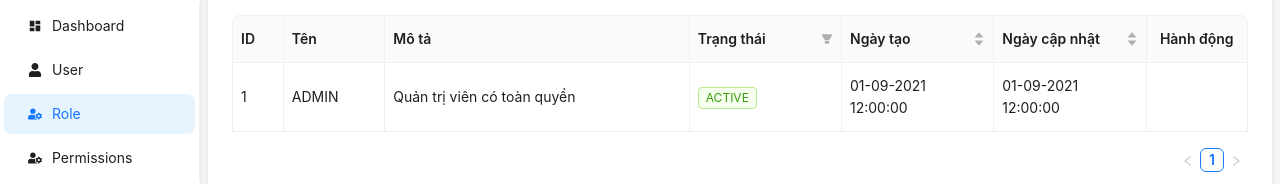
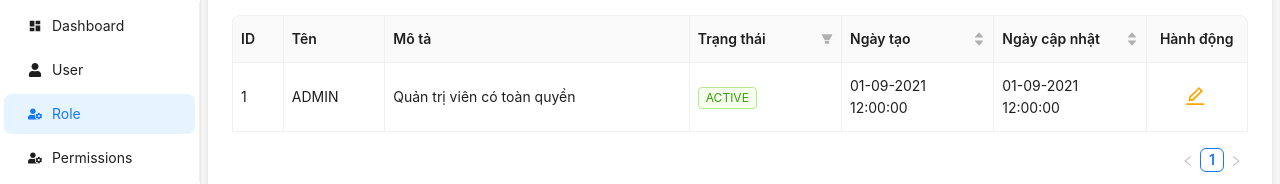
Before and after one commit to tangthiendat/ct250-admin, a React (Vite) app: page /roles in a window 1280 px wide. Shown: the part 125-309 px from the top of the page. Built offline with nearby package versions, Linux system fonts and the light colour scheme.

Commit message:
feat: update role ui

```diff
--- a/src/features/auth/roles/RolePermissions.tsx
+++ b/src/features/auth/roles/RolePermissions.tsx
@@ -13,6 +13,7 @@ import { useEffect, useState } from "react";
 
 interface RolePermissionsProps {
   form: FormInstance<IRole>;
+  roleToUpdate?: IRole;
 }
 
 const permissionData: IPermission[] = [
@@ -126,7 +127,10 @@ const permissionData: IPermission[] = [
   },
 ];
 
-const RolePermissions: React.FC<RolePermissionsProps> = ({ form }) => {
+const RolePermissions: React.FC<RolePermissionsProps> = ({
+  form,
+  roleToUpdate,
+}) => {
   const allRolePermissions = groupBy<IPermission, string>(
     permissionData,
     (permission) => permission.module,
@@ -144,6 +148,26 @@ const RolePermissions: React.FC<RolePermissionsProps> = ({ form }) => {
       ),
     });
   }, [selectedPermissions, form]);
+
+  //set selectedPermissions when there is a roleToUpdate
+  useEffect(() => {
+    if (roleToUpdate) {
+      setSelectedPermissions((prev) => {
+        const rolePermissions = groupBy<IPermission, string>(
+          roleToUpdate.permissions,
+          (permission) => permission.module,
+        );
+        const newSelectedPermissions = new Map<string, Set<number>>(prev);
+        rolePermissions.forEach((permissions, module) => {
+          newSelectedPermissions.set(
+            module,
+            new Set(permissions.map((permission) => permission.permissionId)),
+          );
+        });
+        return newSelectedPermissions;
+      });
+    }
+  }, [roleToUpdate]);
 
   function isModuleChecked(module: string): boolean {
     const selectedPermissionIds = selectedPermissions.get(module) || new Set();
--- a/src/features/auth/roles/RolesTable.tsx
+++ b/src/features/auth/roles/RolesTable.tsx
@@ -1,79 +1,116 @@
-import { Table, TableProps, Tag } from "antd";
+import { Space, Table, TableProps, Tag } from "antd";
 import { IPermission, IRole } from "../../../interfaces";
 import { formatDate } from "date-fns";
+import UpdateRole from "./UpdateRole";
 
 const permissionData: IPermission[] = [
   {
     permissionId: 1,
-    name: "Create Flight",
-    apiPath: "/api/v1/flights",
+    name: "Create a user",
+    apiPath: "/api/v1/users",
     method: "POST",
-    module: "FLIGHT",
+    module: "USER",
     createdAt: "2021-09-01",
     updatedAt: "2021-09-01",
   },
   {
     permissionId: 2,
-    name: "Read Flight",
-    apiPath: "/api/v1/flights",
+    name: "Read a user",
+    apiPath: "/api/v1/users",
     method: "GET",
-    module: "FLIGHT",
+    module: "USER",
     createdAt: "2021-09-01",
     updatedAt: "2021-09-01",
   },
   {
     permissionId: 3,
-    name: "Update Flight",
-    apiPath: "/api/v1/flights/{id}",
+    name: "Update a user",
+    apiPath: "/api/v1/users/{id}",
     method: "PUT",
-    module: "FLIGHT",
+    module: "USER",
     createdAt: "2021-09-01",
     updatedAt: "2021-09-01",
   },
   {
     permissionId: 4,
-    name: "Delete Flight",
-    apiPath: "/api/v1/flights/{id}",
+    name: "Delete a user",
+    apiPath: "/api/v1/users/{id}",
     method: "DELETE",
-    module: "FLIGHT",
+    module: "USER",
     createdAt: "2021-09-01",
     updatedAt: "2021-09-01",
   },
   {
     permissionId: 5,
-    name: "Create Booking",
-    apiPath: "/api/v1/bookings",
+    name: "Create a role",
+    apiPath: "/api/v1/roles",
     method: "POST",
-    module: "BOOKING",
+    module: "ROLE",
     createdAt: "2021-09-01",
     updatedAt: "2021-09-01",
   },
   {
     permissionId: 6,
-    name: "Read Booking",
-    apiPath: "/api/v1/bookings",
+    name: "Read a role",
+    apiPath: "/api/v1/roles",
     method: "GET",
-    module: "BOOKING",
+    module: "ROLE",
     createdAt: "2021-09-01",
     updatedAt: "2021-09-01",
   },
   {
     permissionId: 7,
-    name: "Update Booking",
-    apiPath: "/api/v1/bookings/{id}",
+    name: "Update a role",
+    apiPath: "/api/v1/roles/{id}",
     method: "PUT",
-    module: "BOOKING",
-    createdAt: "2021-09-02",
-    updatedAt: "2021-09-02",
+    module: "ROLE",
+    createdAt: "2021-09-01",
+    updatedAt: "2021-09-01",
   },
   {
     permissionId: 8,
-    name: "Delete Booking",
-    apiPath: "/api/v1/bookings/{id}",
+    name: "Delete a role",
+    apiPath: "/api/v1/roles/{id}",
     method: "DELETE",
-    module: "BOOKING",
-    createdAt: "2021-09-02",
-    updatedAt: "2021-09-02",
+    module: "ROLE",
+    createdAt: "2021-09-01",
+    updatedAt: "2021-09-01",
+  },
+  {
+    permissionId: 9,
+    name: "Create a permission",
+    apiPath: "/api/v1/permissions",
+    method: "POST",
+    module: "PERMISSION",
+    createdAt: "2021-09-01",
+    updatedAt: "2021-09-01",
+  },
+  {
+    permissionId: 10,
+    name: "Read a permission",
+    apiPath: "/api/v1/permissions",
+    method: "GET",
+    module: "PERMISSION",
+    createdAt: "2021-09-01",
+    updatedAt: "2021-09-01",
+  },
+  {
+    permissionId: 11,
+    name: "Update a permission",
+    apiPath: "/api/v1/permissions/{id}",
+    method: "PUT",
+    module: "PERMISSION",
+    createdAt: "2021-09-01",
+    updatedAt: "2021-09-01",
+  },
+  {
+    permissionId: 12,
+    name: "Delete a permission",
+    apiPath: "/api/v1/permissions/{id}",
+    method: "DELETE",
+    module: "PERMISSION",
+    createdAt: "2021-09-01",
+    updatedAt: "2021-09-01",
   },
 ];
 
@@ -150,6 +187,11 @@ const RolesTable: React.FC = () => {
       key: "action",
       align: "center",
       width: "10%",
+      render: (record: IRole) => (
+        <Space size="middle">
+          <UpdateRole role={record} />
+        </Space>
+      ),
     },
   ];
   return (
--- /dev/null
+++ b/src/features/auth/roles/UpdateRole.tsx
@@ -0,0 +1,49 @@
+import { useState } from "react";
+import { type IRole } from "../../../interfaces";
+import { Form, Modal, Tooltip } from "antd";
+import { EditOutlined } from "@ant-design/icons";
+import UpdateRoleForm from "./UpdateRoleForm";
+
+interface UpdateRoleProps {
+  role: IRole;
+}
+
+const UpdateRole: React.FC<UpdateRoleProps> = ({ role }) => {
+  const [isOpenModal, setIsOpenModal] = useState<boolean>(false);
+  const [updateRoleForm] = Form.useForm<IRole>();
+
+  const handleOpenModal = () => {
+    setIsOpenModal(true);
+  };
+
+  const handleCloseModal = () => {
+    setIsOpenModal(false);
+    updateRoleForm.resetFields();
+  };
+  return (
+    <>
+      <Tooltip title="Chỉnh sửa">
+        <EditOutlined
+          className="table-icon text-xl text-[#ffa500]"
+          onClick={handleOpenModal}
+        />
+      </Tooltip>
+      <Modal
+        open={isOpenModal}
+        width="50%"
+        title={<span className="text-lg">Chỉnh sửa vai trò</span>}
+        destroyOnClose
+        onCancel={handleCloseModal}
+        footer={null}
+      >
+        <UpdateRoleForm
+          form={updateRoleForm}
+          roleToUpdate={role}
+          onCancel={handleCloseModal}
+        />
+      </Modal>
+    </>
+  );
+};
+
+export default UpdateRole;
--- a/src/features/auth/roles/UpdateRoleForm.tsx
+++ b/src/features/auth/roles/UpdateRoleForm.tsx
@@ -11,6 +11,7 @@ import {
 } from "antd";
 import { IRole } from "../../../interfaces";
 import RolePermissions from "./RolePermissions";
+import { useEffect } from "react";
 
 interface UpdateRoleFormProps {
   form: FormInstance<IRole>;
@@ -18,10 +19,25 @@ interface UpdateRoleFormProps {
   onCancel: () => void;
 }
 
-const UpdateRoleForm: React.FC<UpdateRoleFormProps> = ({ form, onCancel }) => {
+const UpdateRoleForm: React.FC<UpdateRoleFormProps> = ({
+  form,
+  roleToUpdate,
+  onCancel,
+}) => {
   function handleFinish(values: IRole) {
-    console.log({ ...form.getFieldsValue(true), ...values });
+    console.log({ ...roleToUpdate, ...form.getFieldsValue(true), ...values });
   }
+
+  useEffect(() => {
+    if (roleToUpdate) {
+      form.setFieldsValue({
+        ...roleToUpdate,
+        permissions: roleToUpdate.permissions.map((permission) => ({
+          permissionId: permission.permissionId,
+        })),
+      });
+    }
+  }, [roleToUpdate, form]);
 
   return (
     <Form
@@ -53,7 +69,7 @@ const UpdateRoleForm: React.FC<UpdateRoleFormProps> = ({ form, onCancel }) => {
         </Col>
         <Col span={24}>
           <Card className="mb-5" title="Quyền hạn của vai trò" size="small">
-            <RolePermissions form={form} />
+            <RolePermissions form={form} roleToUpdate={roleToUpdate} />
           </Card>
         </Col>
       </Row>
@@ -62,7 +78,7 @@ const UpdateRoleForm: React.FC<UpdateRoleFormProps> = ({ form, onCancel }) => {
         <Space>
           <Button onClick={onCancel}>Hủy</Button>
           <Button type="primary" htmlType="submit">
-            Cập nhật
+            {roleToUpdate ? "Cập nhật" : "Thêm mới"}
           </Button>
         </Space>
       </Form.Item>
```
